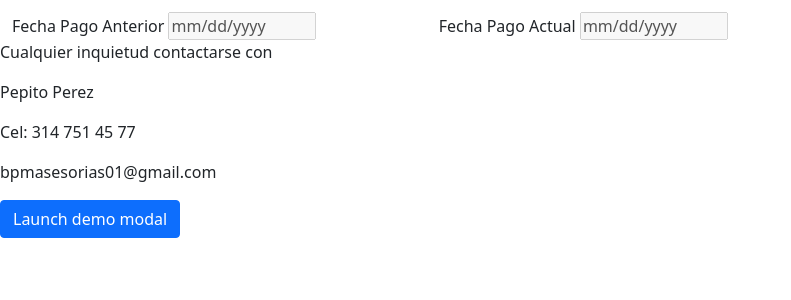
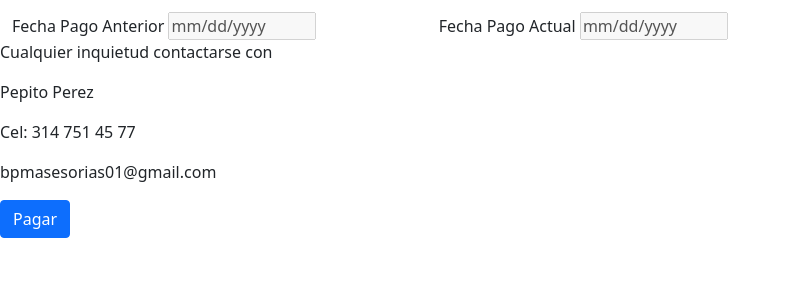
Before and after one commit to jgaviriaq/metodologias, a CodeIgniter 4 app: the page made by app/Views/factura_view.php in a window 1280 px wide. Shown: the part 328-628 px from the top of the page, without its empty margins (0-791 px from the left). Run offline with PHP 8.4 and a stand-in for CodeIgniter, Linux system fonts and the light colour scheme; the template is opened without the code that fills it, so the values that code supplies are empty; some libraries are stand-ins or nearby versions.

Commit message:
boton pagar

```diff
--- a/app/Views/factura_view.php
+++ b/app/Views/factura_view.php
@@ -172,7 +172,7 @@
 
             <!-- Button trigger modal -->
             <button type="button" class="btn btn-primary" data-bs-toggle="modal" data-bs-target="#exampleModal">
-                Launch demo modal
+                Pagar
             </button>
 
             <!-- Modal -->
```
